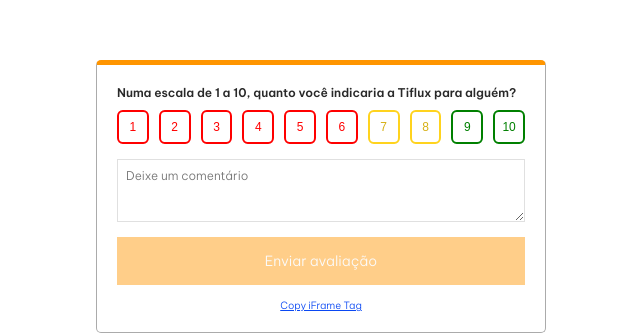
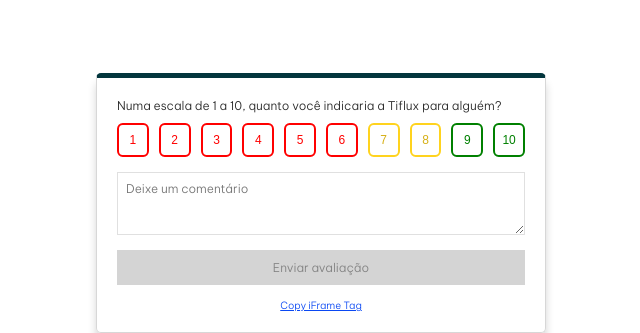
Before and after one commit to GabrielFeMello/repoWidgetAndAPI, a React (Create React App) app in the folder widget/: page / in a window 1280 px wide. Shown: the part 467-800 px from the top of the page, without its empty margins (319-959 px from the left). Built offline with nearby package versions, Linux system fonts and the light colour scheme.

Commit message:
updating

```diff
--- a/widget/src/App.css
+++ b/widget/src/App.css
@@ -2,11 +2,11 @@
   display: block;
   width: 450px;
   background-color: rgb(255, 255, 255);
-  border: 1px solid rgb(171, 171, 171);
+  border: 1px solid #d7d7d7;
   padding: 20px;
   border-radius: 5px;
-  border-top: 5px solid rgb(255, 149, 0);
-  box-sizing: border-box
+  border-top: 5px solid #03363d;
+  box-sizing: border-box;
 }
 @keyframes appMiss {
   from {opacity: 1;}
@@ -17,10 +17,10 @@
   display: block;
   width: 450px;
   background-color: rgb(255, 255, 255);
-  border: 2px solid rgb(171, 171, 171);
+  border: 1px solid #d7d7d7;
   padding: 20px;
   border-radius: 5px;
-  border-top: 4px solid rgb(255, 149, 0);
+  border-top: 4px solid #03363d;
   box-sizing: border-box;
   animation-name: appMiss;
   animation-duration: 1.2s;
@@ -93,7 +93,7 @@
   width: 100%;
   break-after: always;
   color: rgb(41, 41, 41);
-  font-weight: 600;
+  font-weight: 300;
 }
 
 .textArea {
@@ -125,7 +125,7 @@
   border: none;
   cursor: pointer;
   font-weight: 300;
-  background-color: rgb(255, 149, 0);
+  background-color: #0cc4b6;
   padding: 5px 12px;
   display: block;
   color: #fbfbfb;
@@ -133,20 +133,23 @@
   box-sizing: border-box;
   margin-top: 15px;
   text-align: center;
-  font-size: 14px;
-  padding: 15px;
-  animation-duration: 0.4s;
+  font-size: 12px;
+  padding: 10px;
+  transition: all 0.7s ease-out;
+  animation-duration: 2s;
   animation-timing-function: ease-in;
 }
 .sendAvaliation:hover {
-  background-color: rgb(255, 157, 20);
+  background-color:#12d2c2;
 }
 .sendAvaliation:disabled {
   cursor: not-allowed;
-  background-color: rgb(255, 157, 20, 0.5);
+  color: #828282;
+  background-color: #d4d4d4;
 }
 .sendAvaliation:disabled:hover {
-  background-color: rgb(255, 157, 20, 0.5);
+  color: #828282;
+  background-color: #d4d4d4;
 }
 
 .optionsCheck {
--- a/widget/src/index.css
+++ b/widget/src/index.css
@@ -16,6 +16,7 @@
   font-weight: 200;
   -webkit-font-smoothing: antialiased;
   -moz-osx-font-smoothing: grayscale;
+  box-shadow: 0px 10px 8px #d6d6d6;
 }
 
 code {
```
